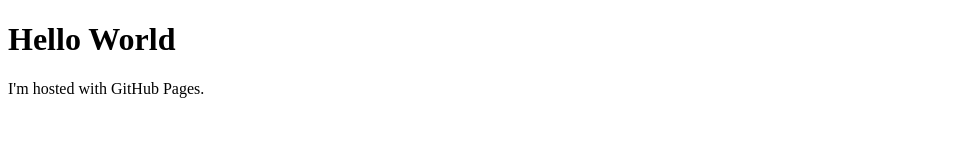
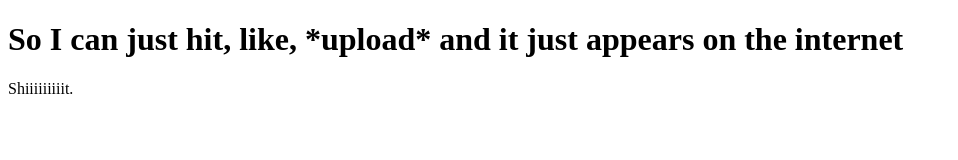
Before and after one commit to Gerw88/gerw88.github.io, a plain HTML site: page index.html in a window 1280 px wide. Shown: the whole page, without its empty margins (0-958 px from the left). Drawn offline with Linux system fonts and the light colour scheme.

Commit message:
upload 2

```diff
--- a/index.html
+++ b/index.html
@@ -1,7 +1,7 @@
 <!DOCTYPE html>
 <html>
 <body>
-<h1>Hello World</h1>
-<p>I'm hosted with GitHub Pages.</p>
+<h1>So I can just hit, like, *upload* and it just appears on the internet</h1>
+<p>Shiiiiiiiiit.</p>
 </body>
 </html>
```
